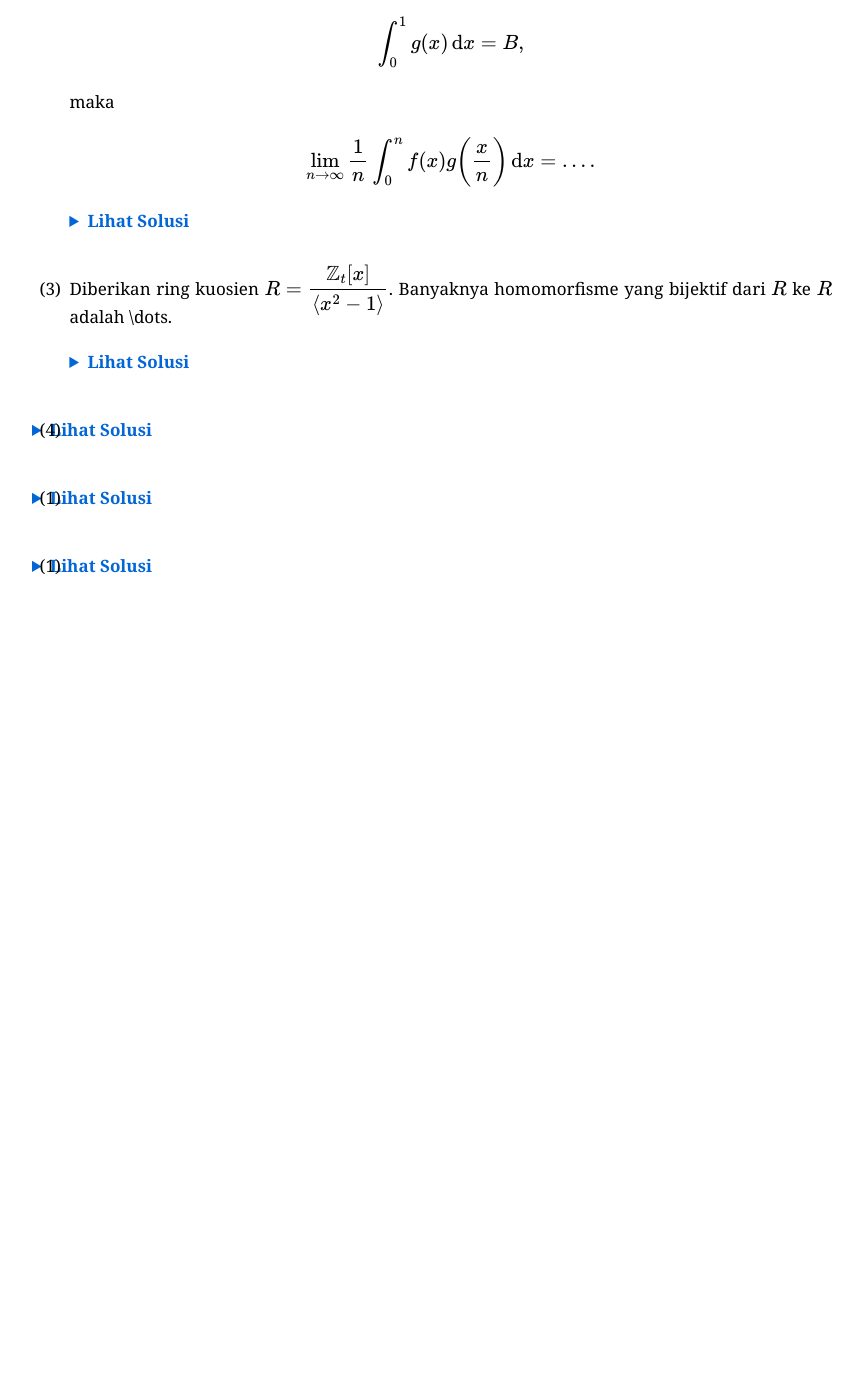
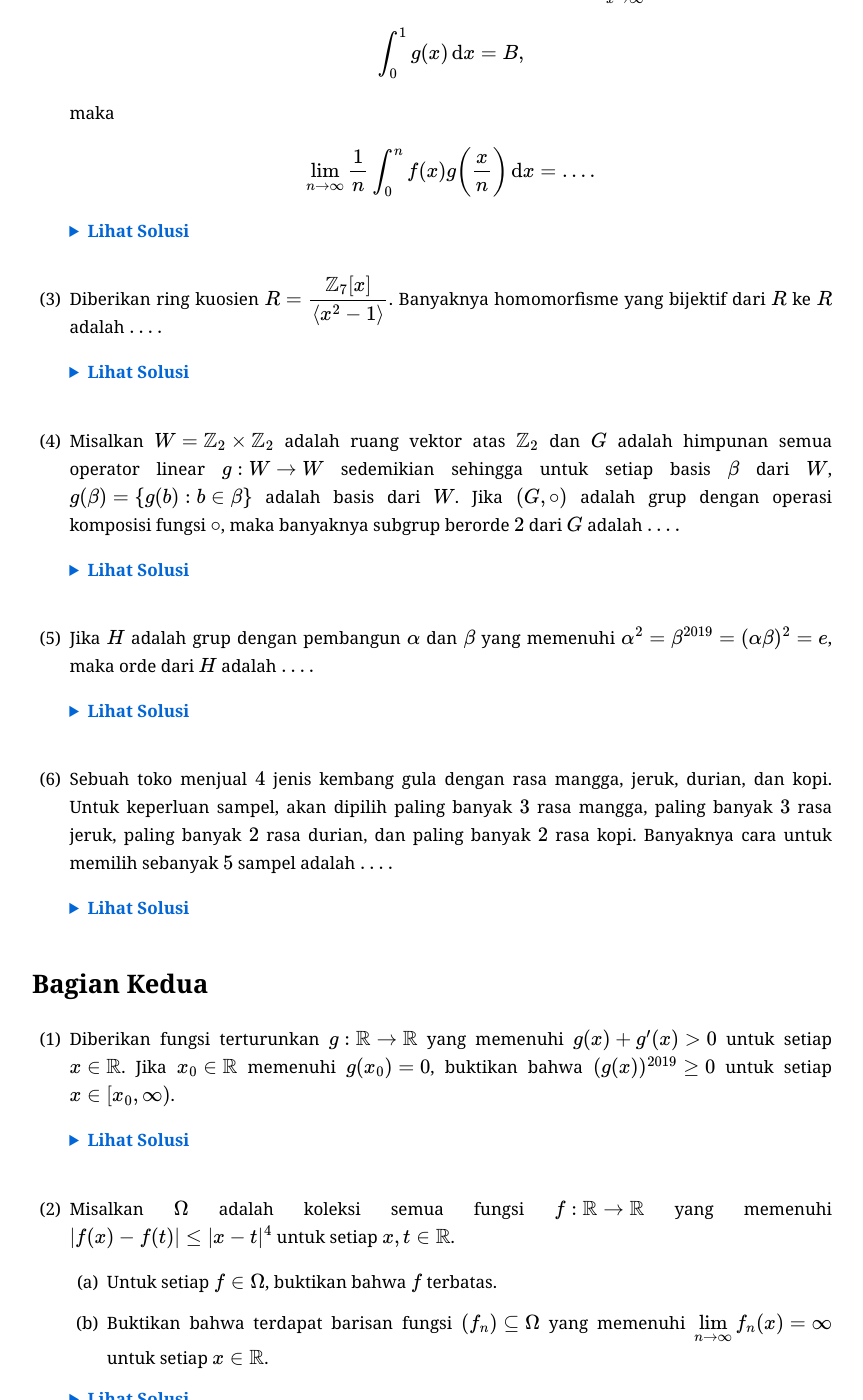
Before and after one commit to calculusgamingindonesia/calculusgamingindonesia.github.io, a Jekyll site: the page built from _posts/2026-07-04-onmipa-pt-wil-mat-19-1.md, in a window 1280 px wide and 1400 px high, scrolled down 657 px. Shown: the whole window, without its empty margins (208-1071 px from the left). Built offline with Jekyll 4.4.1, drawn with Linux system fonts in a browser that asks for light colours; some web fonts are replaced; before the commit the page ends 1287 px from its top, so only the background shows below that; some of the changed text lies outside the part shown.

Commit message:
Update 2026-07-04-onmipa-pt-wil-mat-19-1.md

```diff
--- a/_posts/2026-07-04-onmipa-pt-wil-mat-19-1.md
+++ b/_posts/2026-07-04-onmipa-pt-wil-mat-19-1.md
@@ -10,21 +10,21 @@ urutan: 101
     <h1 style="margin: 0; line-height: 1.3;">Soal dan Solusi ONMIPA-PT Wilayah <br> Matematika 2019 (Hari Pertama)</h1>
 </div>
 
-### Bagian Pertama
+## Bagian Pertama
 
-1. Diberikan barisan $(x_n)\subseteq\mathbb{R}$. Jika
+1. Diberikan barisan $(x_n)\subseteq[0, \infty)$. Jika
 
    $$\sum_{n=1}^\infty x_n<\infty,$$
 
    maka
 
-   $$\lim_{n\to\infty}\dfrac{1}{\sqrt{n}}\sum_{k=1}^\infty\sqrt{x_k}=\dots.$$
+   $$\lim_{n\to\infty}\dfrac{1}{\sqrt{n}}\sum_{k=1}^n\sqrt{x_k}=\dots.$$
 
    <details><summary>Lihat Solusi</summary><div class="kotak-solusi" markdown="1">
    Solusi diserahkan kepada pembaca sebagai latihan.
    </div></details>
 
-2. Diberikan fungsi kontinu $f:[0, \infty)\to\mathbb{R}$ dan $g:[0, 1]\to\mathbb{R}$. Jika $\displaystyle\lim_{n\to\infty}f(x)=A$ dan
+2. Diberikan fungsi kontinu $f:[0, \infty)\to\mathbb{R}$ dan $g:[0, 1]\to\mathbb{R}$. Jika $\displaystyle\lim_{x\to\infty}f(x)=A$ dan
 
    $$\int_0^1g(x)\,\mathrm{d}x=B,$$
 
@@ -36,26 +36,59 @@ urutan: 101
    Solusi diserahkan kepada pembaca sebagai latihan.
    </div></details>
 
-3. Diberikan ring kuosien $\smash{R=\dfrac{\mathbb{Z}_t[x]}{\langle x^2-1\rangle}}$. Banyaknya homomorfisme yang bijektif dari $R$ ke $R$ adalah \dots.
+3. Diberikan ring kuosien $\smash{R=\dfrac{\mathbb{Z}_7[x]}{\langle x^2-1\rangle}}$. Banyaknya homomorfisme yang bijektif dari $R$ ke $R$ adalah $\dots.$
 
    <details><summary>Lihat Solusi</summary><div class="kotak-solusi" markdown="1">
    Solusi diserahkan kepada pembaca sebagai latihan.
    </div></details>
 
-4.
+4. Misalkan $W=\mathbb{Z}_2\times\mathbb{Z}_2$ adalah ruang vektor atas $\mathbb{Z}_2$ dan $G$ adalah himpunan semua operator linear $g:W\to W$ sedemikian sehingga untuk setiap basis $\beta$ dari $W$, $g(\beta)=\set{g(b):b\in\beta}$ adalah basis dari $W$. Jika $(G, \circ)$ adalah grup dengan operasi komposisi fungsi $\circ$, maka banyaknya subgrup berorde $2$ dari $G$ adalah $\dots.$
 
    <details><summary>Lihat Solusi</summary><div class="kotak-solusi" markdown="1">
    Solusi diserahkan kepada pembaca sebagai latihan.
    </div></details>
 
-5.
+5. Jika $H$ adalah grup dengan pembangun $\alpha$ dan $\beta$ yang memenuhi $\alpha^2=\beta^{2019}=(\alpha\beta)^2=e$, maka orde dari $H$ adalah $\dots.$
 
    <details><summary>Lihat Solusi</summary><div class="kotak-solusi" markdown="1">
    Solusi diserahkan kepada pembaca sebagai latihan.
    </div></details>
 
-6.
+6. Sebuah toko menjual $4$ jenis kembang gula dengan rasa mangga, jeruk, durian, dan kopi. Untuk keperluan sampel, akan dipilih paling banyak $3$ rasa mangga, paling banyak $3$ rasa jeruk, paling banyak $2$ rasa durian, dan paling banyak $2$ rasa kopi. Banyaknya cara untuk memilih sebanyak $5$ sampel adalah $\ldots.$
 
    <details><summary>Lihat Solusi</summary><div class="kotak-solusi" markdown="1">
    Solusi diserahkan kepada pembaca sebagai latihan.
    </div></details>
+
+## Bagian Kedua
+
+1. Diberikan fungsi terturunkan $g:\mathbb{R}\to\mathbb{R}$ yang memenuhi $g(x)+g'(x)>0$ untuk setiap $x\in\mathbb{R}$. Jika $x_0\in\mathbb{R}$ memenuhi $g(x_0)=0$, buktikan bahwa $(g(x))^{2019}\geq0$ untuk setiap $x\in[x_0, \infty)$.
+
+   <details><summary>Lihat Solusi</summary><div class="kotak-solusi" markdown="1">
+   Solusi diserahkan kepada pembaca sebagai latihan.
+   </div></details>
+
+2. Misalkan $\Omega$ adalah koleksi semua fungsi $f:\mathbb{R}\to\mathbb{R}$ yang memenuhi $\vert f(x)-f(t)\vert\leq\vert x-t\vert^4$ untuk setiap $x, t\in\mathbb{R}$.
+
+   * (a) Untuk setiap $f\in\Omega$, buktikan bahwa $f$ terbatas.
+   * (b) Buktikan bahwa terdapat barisan fungsi $(f_n)\subseteq\Omega$ yang memenuhi $\displaystyle\lim_{n\to\infty}f_n(x)=\infty$ untuk setiap $x\in\mathbb{R}$.
+
+   <details><summary>Lihat Solusi</summary><div class="kotak-solusi" markdown="1">
+   Solusi diserahkan kepada pembaca sebagai latihan.
+   </div></details>
+
+3. Unsur $a$ dan $b$ di $\mathbb{Z}$ dikatakan membangun ring $\mathbb{Z}$ jika untuk setiap $c\in\mathbb{Z}$, terdapat $v, w\in\mathbb{Z}$ yang memenuhi $c=va+wb$. Buktikan bahwa peluang $2$ unsur (tidak harus berbeda) di $\mathbb{Z}$ dapat membangun $\mathbb{Z}$ adalah $\dfrac{6}{\pi^2}$.
+
+   $\mathrm{Petunjuk.}$ Gunakan deret
+
+   $$\sum_{n=1}^\infty\dfrac{1}{n^2}=\dfrac{\pi^2}{6}.$$
+
+   <details><summary>Lihat Solusi</summary><div class="kotak-solusi" markdown="1">
+   Solusi diserahkan kepada pembaca sebagai latihan.
+   </div></details>
+
+4. Misalkan $n\in\mathbb{N}$ tidak habis dibagi oleh $2$ maupun $5$. Tunjukkan bahwa terdapat $q\in\mathbb{N}$ yang merupakan kelipatan dari $n$ dan semua digitnya adalah $1$. Sebagai contoh, untuk $n=3$, terdapat $q=111$ yang merupakan kelipatan dari $3$ dan semua digitnya adalah $1$.
+
+   <details><summary>Lihat Solusi</summary><div class="kotak-solusi" markdown="1">
+   Solusi diserahkan kepada pembaca sebagai latihan.
+   </div></details>
```
